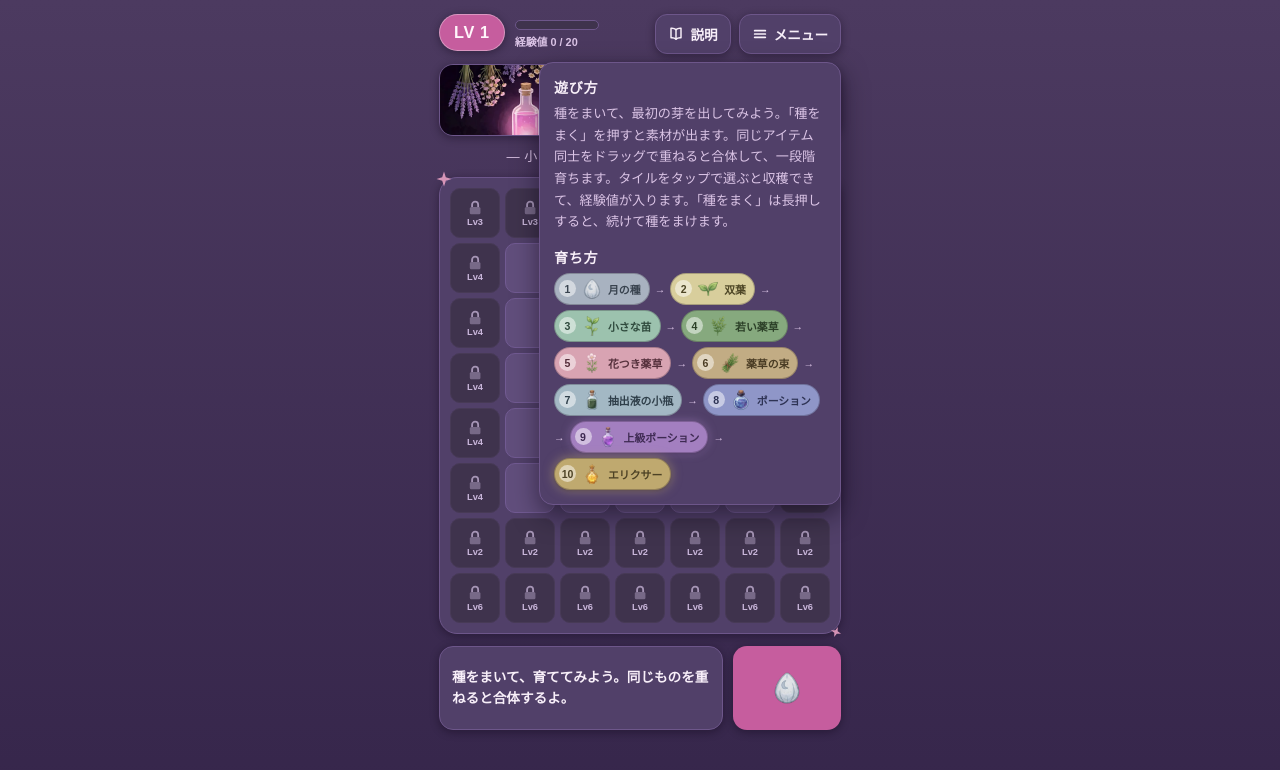
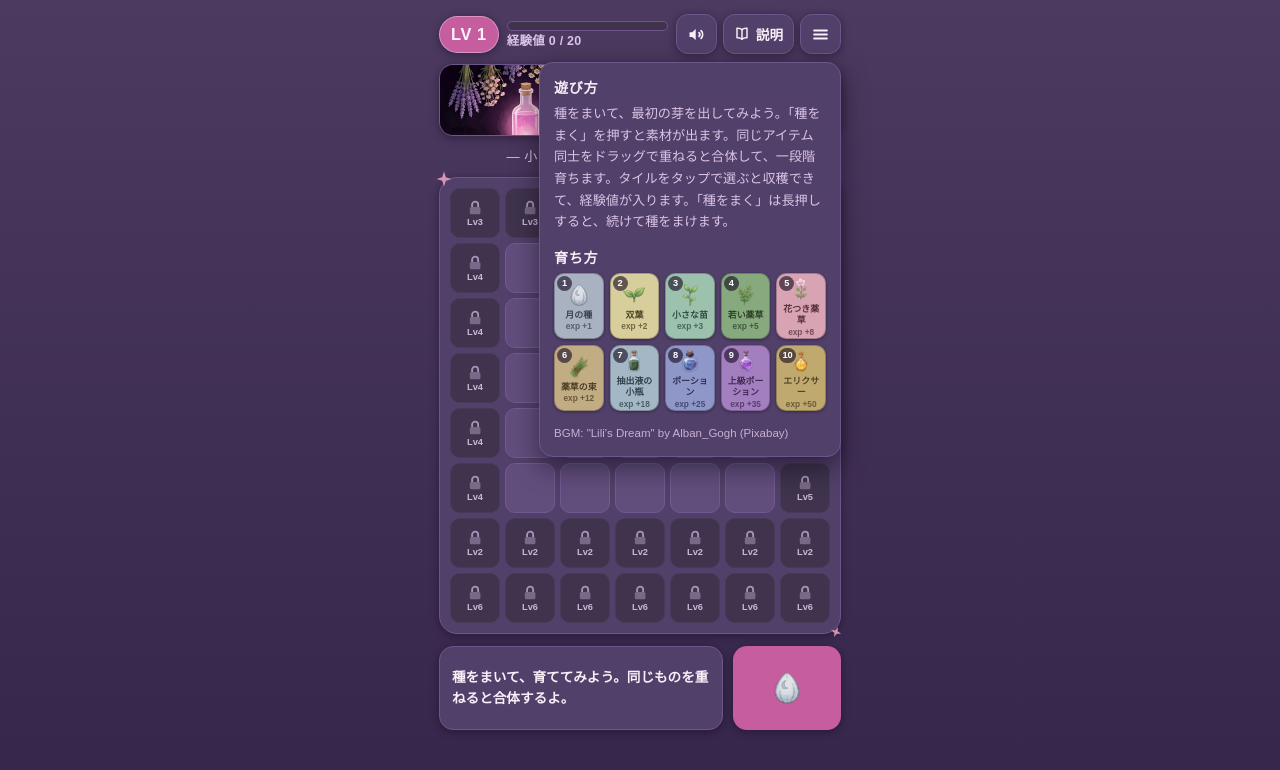
Before and after one commit to yulagisan/witch-merge-game, a plain HTML site: page index.html in a window 1280 px wide. Both pictures are taken after a click on the button "説明". Drawn offline with Linux system fonts and the light colour scheme; no server answers; a web font is replaced by a local one.

Commit message:
Add files via upload

```diff
--- a/index.html
+++ b/index.html
@@ -85,16 +85,18 @@
       /* ---------- Header: level badge, XP bar, menu ---------- */
       .topbar {
         display: flex;
-        align-items: flex-start;
+        align-items: center;
         justify-content: space-between;
-        gap: 10px;
+        gap: 8px;
         margin-bottom: 10px;
       }
       .lv-block {
         display: flex;
+        flex-direction: row;
         align-items: center;
-        gap: 10px;
+        gap: 8px;
         min-width: 0;
+        flex: 1 1 auto;
       }
       #lv-badge {
         flex: none;
@@ -103,7 +105,7 @@
         font-weight: 900;
         font-size: 1.02rem;
         letter-spacing: 0.04em;
-        padding: 8px 14px;
+        padding: 8px 11px;
         border-radius: 999px;
         border: 1px solid rgba(255, 255, 255, 0.35);
         box-shadow: var(--shadow);
@@ -116,7 +118,7 @@
         70% { transform: scale(1.08); }
         100% { transform: scale(1); }
       }
-      .xp-wrap { min-width: 84px; padding-top: 3px; }
+      .xp-wrap { flex: 1 1 auto; min-width: 0; padding-top: 2px; }
       .xp-bar {
         height: 10px;
         background: var(--locked);
@@ -132,14 +134,16 @@
         transition: width 0.45s ease;
       }
       #xp-text {
-        font-size: 0.68rem;
+        font-size: 0.78rem;
         font-weight: 700;
         color: var(--ink-soft);
-        margin-top: 3px;
+        margin-top: 4px;
+        line-height: 1.1;
+        letter-spacing: 0.02em;
         white-space: nowrap;
       }
 
-      .top-actions { display: flex; gap: 8px; align-items: flex-start; flex: none; position: relative; }
+      .top-actions { display: flex; gap: 6px; align-items: center; flex: none; position: relative; }
       .menu-wrap { position: relative; flex: none; }
       .help-wrap { position: static; flex: none; }
       #help-btn {
@@ -153,7 +157,7 @@
         background: var(--panel);
         border: 1px solid var(--panel-edge);
         border-radius: 12px;
-        padding: 9px 12px;
+        padding: 9px 10px;
         min-height: 40px;
         cursor: pointer;
         box-shadow: var(--shadow);
@@ -162,6 +166,33 @@
         -webkit-touch-callout: none;
       }
       #help-btn svg { width: 16px; height: 18px; flex: none; }
+      #bgm-btn {
+        display: inline-flex;
+        align-items: center;
+        justify-content: center;
+        font-family: inherit;
+        color: var(--ink);
+        background: var(--panel);
+        border: 1px solid var(--panel-edge);
+        border-radius: 12px;
+        padding: 9px 10px;
+        min-height: 40px;
+        min-width: 40px;
+        cursor: pointer;
+        box-shadow: var(--shadow);
+        user-select: none;
+        -webkit-user-select: none;
+        -webkit-touch-callout: none;
+      }
+      #bgm-btn svg { width: 19px; height: 19px; flex: none; }
+      #bgm-btn.off { color: var(--ink-soft); }
+      .help-credit {
+        font-size: 0.72rem;
+        line-height: 1.5;
+        color: var(--ink-soft);
+        opacity: 0.85;
+        margin: 14px 0 0;
+      }
       #help-panel {
         position: absolute;
         right: 0;
@@ -196,20 +227,22 @@
       #menu-btn {
         display: inline-flex;
         align-items: center;
-        gap: 6px;
+        justify-content: center;
         font-family: inherit;
-        font-size: 0.85rem;
-        font-weight: 700;
         color: var(--ink);
         background: var(--panel);
         border: 1px solid var(--panel-edge);
         border-radius: 12px;
-        padding: 9px 12px;
+        padding: 9px 10px;
         min-height: 40px;
+        min-width: 40px;
         cursor: pointer;
         box-shadow: var(--shadow);
+        user-select: none;
+        -webkit-user-select: none;
+        -webkit-touch-callout: none;
       }
-      #menu-btn svg { width: 16px; height: 16px; flex: none; }
+      #menu-btn svg { width: 19px; height: 19px; flex: none; }
       #menu-panel {
         position: absolute;
         right: 0;
@@ -495,10 +528,15 @@
       .sel-top {
         display: flex;
         align-items: baseline;
-        justify-content: space-between;
         gap: 8px;
       }
-      #harvest-name { font-size: 0.88rem; font-weight: 700; line-height: 1.35; min-width: 0; }
+      #harvest-name {
+        font-size: 0.92rem;
+        font-weight: 700;
+        line-height: 1.3;
+        min-width: 0;
+        white-space: nowrap;
+      }
       #harvest-exp {
         flex: none;
         font-size: 0.85rem;
@@ -508,10 +546,10 @@
       }
       .sel-actions {
         display: flex;
-        justify-content: flex-end;
         align-items: center;
         gap: 6px;
       }
+      #harvest-cancel { margin-left: auto; }
       #harvest-btn {
         flex: none;
         font-family: inherit;
@@ -584,38 +622,62 @@
         list-style: none;
         margin: 0;
         padding: 0;
-        display: flex;
-        flex-wrap: wrap;
-        gap: 5px;
-        align-items: center;
+        display: grid;
+        grid-template-columns: repeat(5, minmax(0, 1fr));
+        gap: 6px;
       }
       .chain li.chip {
-        display: inline-flex;
+        position: relative;
+        aspect-ratio: 3 / 4;
+        display: flex;
+        flex-direction: column;
         align-items: center;
-        gap: 4px;
-        border-radius: 999px;
-        padding: 3px 8px 3px 4px;
-        font-size: 0.68rem;
-        font-weight: 700;
+        justify-content: center;
+        gap: 2px;
+        border-radius: 10px;
+        padding: 5px 2px 4px;
         border: 1px solid rgba(20, 8, 30, 0.25);
+        box-shadow: 0 1px 3px rgba(16, 6, 24, 0.4);
+        overflow: hidden;
       }
-      .chain li.chip b {
+      .chain li.chip .num {
+        position: absolute;
+        top: 2px;
+        left: 2px;
+        min-width: 15px;
+        height: 15px;
+        padding: 0 3px;
         display: inline-flex;
         align-items: center;
         justify-content: center;
-        width: 17px;
-        height: 17px;
-        border-radius: 50%;
-        background: rgba(255, 255, 255, 0.5);
-        font-size: 0.66rem;
+        border-radius: 999px;
+        background: rgba(24, 12, 34, 0.62);
+        color: #fff;
+        font-size: 0.58rem;
+        font-weight: 900;
+        line-height: 1;
       }
       .chain li.chip img {
-        width: 24px;
-        height: 24px;
+        width: 80%;
+        height: 26px;
         object-fit: contain;
         display: block;
+        flex: none;
       }
-      .chain li.arrow { color: var(--ink-soft); font-size: 0.66rem; }
+      .chain li.chip .chip-name {
+        font-size: 0.56rem;
+        font-weight: 700;
+        line-height: 1.2;
+        text-align: center;
+        word-break: break-all;
+      }
+      .chain li.chip .chip-exp {
+        font-size: 0.52rem;
+        font-weight: 700;
+        line-height: 1.1;
+        opacity: 0.75;
+        white-space: nowrap;
+      }
 
       @media (prefers-reduced-motion: reduce) {
         .tile.pop, .tile.spawn, #lv-badge.bump, .cell.unlock-flash { animation: none; }
@@ -635,6 +697,7 @@
           </div>
         </div>
         <div class="top-actions">
+        <button id="bgm-btn" type="button" aria-label="BGMをオフにする" aria-pressed="true"></button>
         <div class="help-wrap">
           <button id="help-btn" type="button" aria-haspopup="true" aria-expanded="false" aria-controls="help-panel">
             <svg viewBox="0 0 24 24" fill="none" stroke="currentColor" stroke-width="2.2" stroke-linecap="round" stroke-linejoin="round" aria-hidden="true"><path d="M12 5.5C10.2 3.9 7.6 3.2 4.5 3.5v14.2c3.1-.3 5.7.4 7.5 2 1.8-1.6 4.4-2.3 7.5-2V3.5c-3.1-.3-5.7.4-7.5 2z"/><path d="M12 5.5v14.2"/></svg>
@@ -647,12 +710,12 @@
             <div class="chain" aria-label="進化の流れ">
               <ol id="chain-list"></ol>
             </div>
+            <p class="help-credit">BGM: "Lili's Dream" by Alban_Gogh (Pixabay)</p>
           </div>
         </div>
         <div class="menu-wrap">
-          <button id="menu-btn" type="button" aria-haspopup="true" aria-expanded="false" aria-controls="menu-panel">
+          <button id="menu-btn" type="button" aria-label="メニュー" aria-haspopup="true" aria-expanded="false" aria-controls="menu-panel">
             <svg viewBox="0 0 24 24" fill="none" stroke="currentColor" stroke-width="2.6" stroke-linecap="round" aria-hidden="true"><path d="M4 7h16M4 12h16M4 17h16"/></svg>
-            メニュー
           </button>
           <div id="menu-panel" hidden>
             <button id="export-btn" class="menu-item" type="button">データを書き出す（JSON）</button>
@@ -691,9 +754,9 @@
           <div id="info-sel" hidden>
             <div class="sel-top">
               <span id="harvest-name"></span>
-              <span id="harvest-exp"></span>
             </div>
             <div class="sel-actions">
+              <span id="harvest-exp"></span>
               <button id="harvest-cancel" type="button">やめる</button>
               <button id="harvest-btn" type="button">収穫</button>
             </div>
@@ -812,6 +875,7 @@
           audioInitStarted = true;
           loadAudioBuffer("merge.mp3", function (buf) { mergeBuffer = buf; });
           loadAudioBuffer("harvest.mp3", function (buf) { harvestBuffer = buf; });
+          loadBgm();
         }
       }
 
@@ -873,6 +937,76 @@
         if (playBuffer(harvestBuffer)) return;
         playHarvestFallback();
       }
+
+      /* ---------- BGM: "Lili's Dream" by Alban_Gogh (Pixabay), looped via Web Audio ---------- */
+      var BGM_VOLUME = 0.3;
+      var SETTINGS_KEY = "witch-atelier-settings"; // settings only; the game save format is untouched
+      var bgmOn = true;
+      try {
+        var savedSettings = JSON.parse(localStorage.getItem(SETTINGS_KEY) || "null");
+        if (savedSettings && typeof savedSettings.bgm === "boolean") bgmOn = savedSettings.bgm;
+      } catch (e) {}
+      var bgmBuffer = null;
+      var bgmSource = null;
+      var bgmGain = null;
+      var bgmLoadStarted = false;
+      var bgmBtn = document.getElementById("bgm-btn");
+
+      var BGM_SVG_ON = '<svg viewBox="0 0 24 24" fill="none" stroke="currentColor" stroke-width="2.2" stroke-linecap="round" stroke-linejoin="round" aria-hidden="true"><path d="M11 5.2 6.6 9H3.2v6h3.4L11 18.8z" fill="currentColor" stroke="none"/><path d="M15.2 9.6a3.6 3.6 0 0 1 0 4.8"/><path d="M17.8 7.2a7 7 0 0 1 0 9.6"/></svg>';
+      var BGM_SVG_OFF = '<svg viewBox="0 0 24 24" fill="none" stroke="currentColor" stroke-width="2.2" stroke-linecap="round" stroke-linejoin="round" aria-hidden="true"><path d="M11 5.2 6.6 9H3.2v6h3.4L11 18.8z" fill="currentColor" stroke="none"/><path d="M16 9.8l4.4 4.4M20.4 9.8 16 14.2"/></svg>';
+
+      function updateBgmBtn() {
+        bgmBtn.innerHTML = bgmOn ? BGM_SVG_ON : BGM_SVG_OFF;
+        bgmBtn.classList.toggle("off", !bgmOn);
+        bgmBtn.setAttribute("aria-pressed", bgmOn ? "true" : "false");
+        bgmBtn.setAttribute("aria-label", bgmOn ? "BGMをオフにする" : "BGMをオンにする");
+      }
+
+      function startBgm() {
+        if (!audioCtx || !bgmBuffer || bgmSource) return;
+        try {
+          bgmGain = audioCtx.createGain();
+          bgmGain.connect(audioCtx.destination);
+          var src = audioCtx.createBufferSource();
+          src.buffer = bgmBuffer;
+          src.loop = true;
+          src.connect(bgmGain);
+          bgmSource = src;
+          var now = audioCtx.currentTime;
+          bgmGain.gain.setValueAtTime(0, now);
+          if (bgmOn) bgmGain.gain.linearRampToValueAtTime(BGM_VOLUME, now + 1.5);
+          src.start(0);
+        } catch (e) {
+          bgmSource = null;
+          bgmGain = null;
+        }
+      }
+
+      function loadBgm() {
+        if (bgmLoadStarted) return;
+        bgmLoadStarted = true;
+        // A failed load/decode just means no BGM; the game and effects are unaffected.
+        loadAudioBuffer("bgm.mp3", function (buf) {
+          bgmBuffer = buf;
+          startBgm();
+        });
+      }
+
+      bgmBtn.addEventListener("click", function () {
+        initAudioContext();
+        bgmOn = !bgmOn;
+        try { localStorage.setItem(SETTINGS_KEY, JSON.stringify({ bgm: bgmOn })); } catch (e) {}
+        updateBgmBtn();
+        if (bgmGain && audioCtx) {
+          try {
+            var now = audioCtx.currentTime;
+            bgmGain.gain.cancelScheduledValues(now);
+            bgmGain.gain.setValueAtTime(bgmGain.gain.value, now);
+            bgmGain.gain.linearRampToValueAtTime(bgmOn ? BGM_VOLUME : 0, now + 0.3);
+          } catch (e) {}
+        }
+      });
+      updateBgmBtn();
 
       function buildBoard() {
         boardEl.innerHTML = "";
@@ -1396,14 +1530,8 @@
       for (var s2 = 1; s2 <= 10; s2++) {
         var li = document.createElement("li");
         li.className = "chip s" + s2;
-        li.innerHTML = "<b>" + s2 + '</b><img src="' + tileImg(s2) + '" alt="" />' + STAGES[s2].name;
+        li.innerHTML = '<span class="num">' + s2 + '</span><img src="' + tileImg(s2) + '" alt="" /><span class="chip-name">' + STAGES[s2].name + '</span><span class="chip-exp">exp +' + HARVEST_XP[s2] + "</span>";
         chainEl.appendChild(li);
-        if (s2 < 10) {
-          var ar = document.createElement("li");
-          ar.className = "arrow";
-          ar.textContent = "→";
-          chainEl.appendChild(ar);
-        }
       }
 
       var hadSave = loadGame();
--- a/sw.js
+++ b/sw.js
@@ -1,9 +1,9 @@
-/* Service worker for 魔女の薬草工房 (PWA export, cache v2).
+/* Service worker for 魔女の薬草工房 (PWA export, cache v3).
    Scope is relative ("."), so it works under a GitHub Pages project
    URL like https://<user>.github.io/<repo>/ as well as at a domain root.
    Google Fonts is deliberately NOT cached: first load needs network,
    offline it falls back to the system font stack already in index.html. */
-var CACHE = "witch-atelier-pwa-v2";
+var CACHE = "witch-atelier-pwa-v3";
 var ASSETS = [
   "./",
   "./index.html",
@@ -14,6 +14,7 @@ var ASSETS = [
   "./banner.webp",
   "./merge.mp3",
   "./harvest.mp3",
+  "./bgm.mp3",
   "./stage01.png",
   "./stage02.png",
   "./stage03.png",
```
Also changed, not shown: 1 other file.
